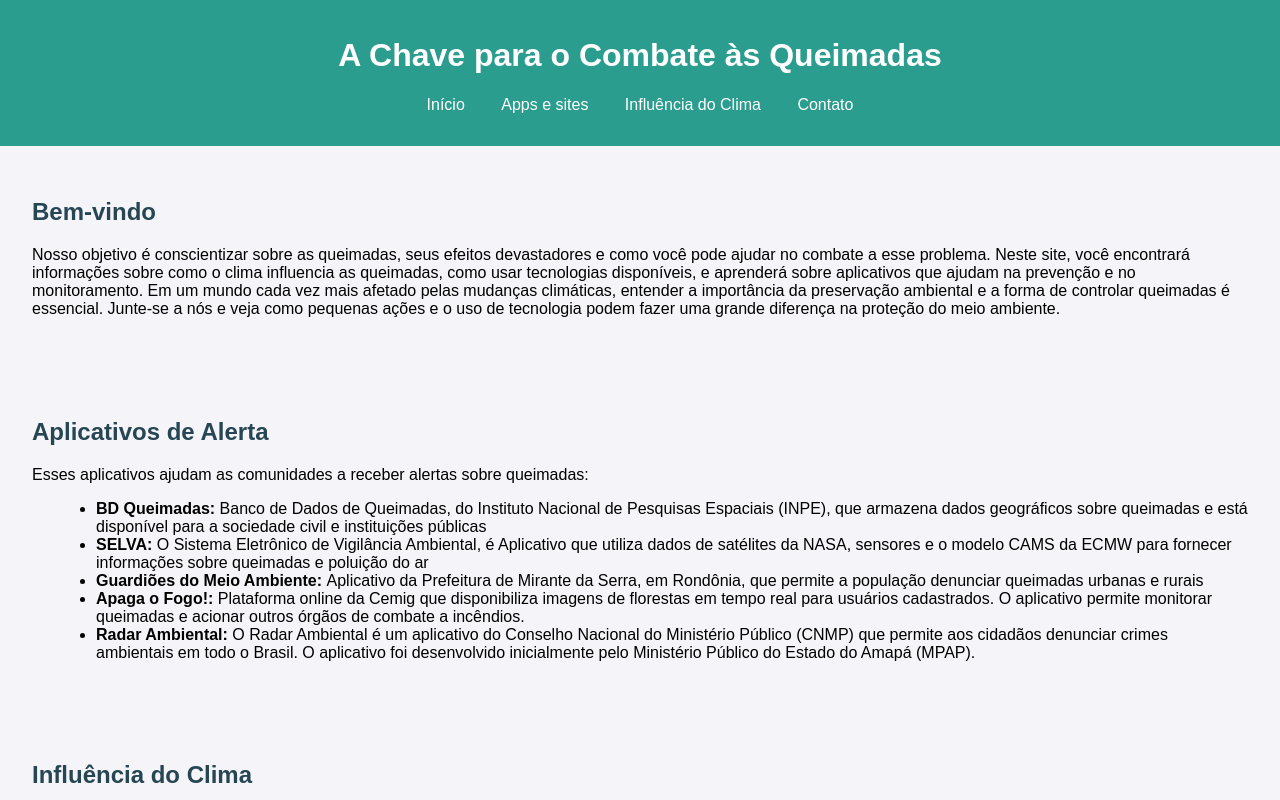
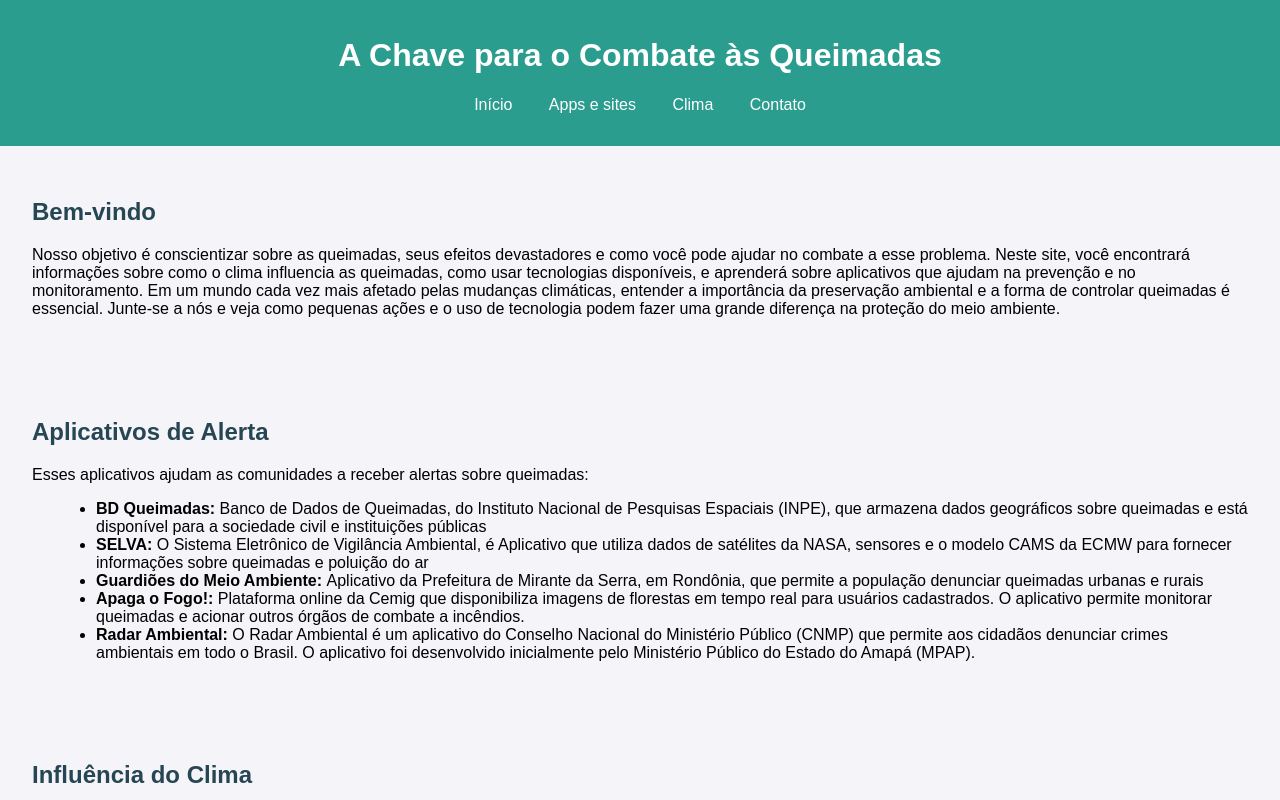
Before and after one commit to Guilhermegomeslima/Projeto-a-chave-para-o-combate-s-queimadas, a plain HTML site: page index.html in a window 1280 px wide. Shown: the top 800 px of the page. Drawn offline with Linux system fonts and the light colour scheme.

Commit message:
Update index.html

```diff
--- a/index.html
+++ b/index.html
@@ -13,7 +13,7 @@
             <ul>
                 <li><a href="#intro">Início</a></li>
                 <li><a href="#apps">Apps e sites</a></li>
-                <li><a href="#clima">Influência do Clima</a></li>
+                <li><a href="#clima">Clima</a></li>
                 <li><a href="#contato">Contato</a></li>
             </ul>
         </nav>
```
